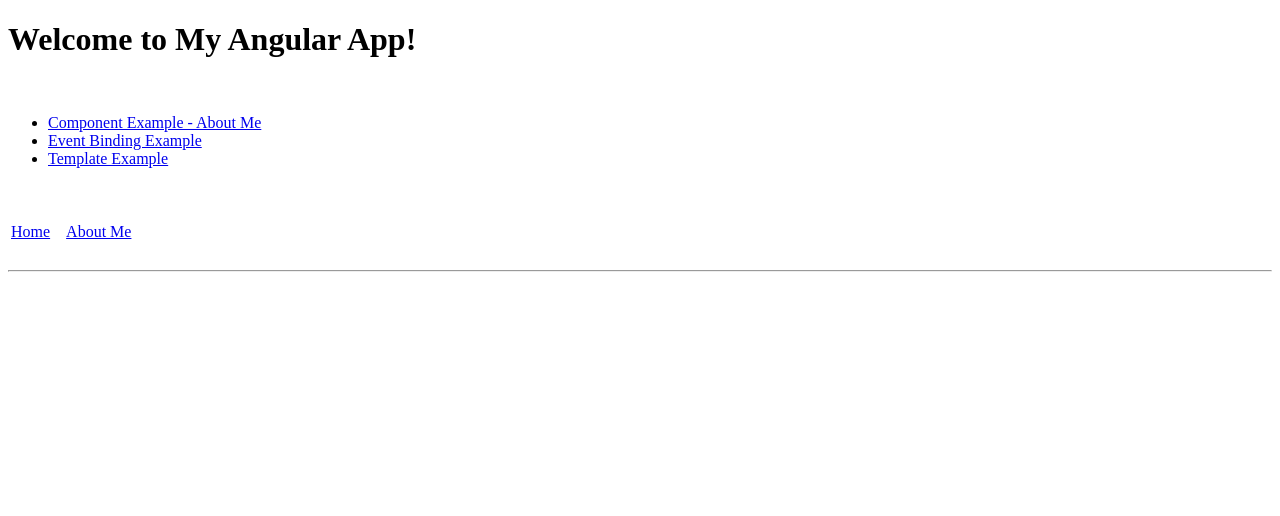
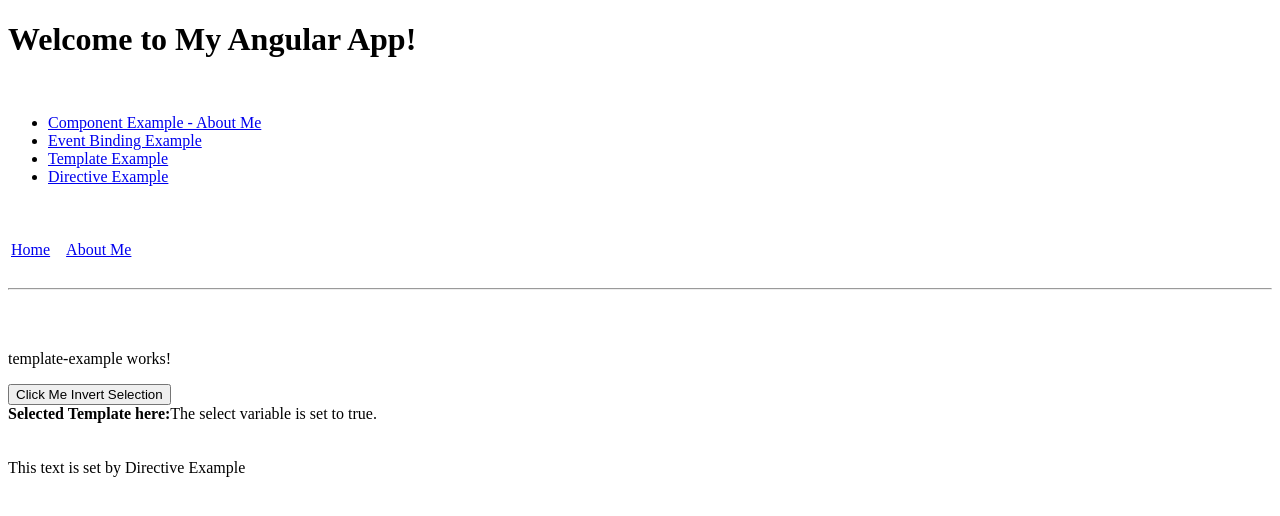
Before and after one commit to mahendra-s/my-angular-practice-app, an Angular app: page /directive-example in a window 1280 px wide. Before the commit this address led to /. Shown: the top 516 px of the page. Built offline with nearby package versions, Linux system fonts and the light colour scheme.

Commit message:
Directive Example added

```diff
--- a/src/app/app-routing.module.ts
+++ b/src/app/app-routing.module.ts
@@ -6,10 +6,11 @@ import { EventBindingExampleComponent } from './event-binding-example/event-bind
 import { TemplateExampleComponent } from './template-example/template-example.component';
 
 const routes: Routes = [
-  {path: 'home', component: HomeComponent},
-  {path: 'about', component: AboutMeComponent},
-  {path: 'event-binding-example', component: EventBindingExampleComponent},
-  {path: 'template-example', component: TemplateExampleComponent}
+  {path: 'home', component: HomeComponent}
+  , {path: 'about', component: AboutMeComponent}
+  , {path: 'event-binding-example', component: EventBindingExampleComponent}
+  , {path: 'template-example', component: TemplateExampleComponent}
+  , {path: 'directive-example', component: TemplateExampleComponent}
 ];
 
 @NgModule({
--- a/src/app/app.module.ts
+++ b/src/app/app.module.ts
@@ -7,6 +7,7 @@ import { HomeComponent } from './home/home.component';
 import { AboutMeComponent } from './about-me/about-me.component';
 import { EventBindingExampleComponent } from './event-binding-example/event-binding-example.component';
 import { TemplateExampleComponent } from './template-example/template-example.component';
+import { DirectiveExampleDirective } from './directive-example.directive';
 
 @NgModule({
   declarations: [
@@ -14,7 +15,8 @@ import { TemplateExampleComponent } from './template-example/template-example.co
     HomeComponent,
     AboutMeComponent,
     EventBindingExampleComponent,
-    TemplateExampleComponent
+    TemplateExampleComponent,
+    DirectiveExampleDirective
   ],
   imports: [
     BrowserModule,
--- /dev/null
+++ b/src/app/directive-example.directive.ts
@@ -0,0 +1,12 @@
+import { Directive, ElementRef } from '@angular/core';
+
+@Directive({
+  selector: '[appDirectiveExample]'
+})
+export class DirectiveExampleDirective {
+
+  constructor(Element: ElementRef) {
+    Element.nativeElement.innerText = 'This text is set by Directive Example';
+  }
+
+}
--- a/src/app/home/home.component.html
+++ b/src/app/home/home.component.html
@@ -7,6 +7,7 @@
     <li><a routerLink="/about">Component Example - About Me</a></li>
     <li><a routerLink="/event-binding-example">Event Binding Example</a></li>
     <li><a routerLink="/template-example">Template Example</a></li>
+    <li><a routerLink="/directive-example">Directive Example</a></li>
   </ul>
   <br/><br/>
   <table>
--- a/src/app/template-example/template-example.component.html
+++ b/src/app/template-example/template-example.component.html
@@ -5,3 +5,8 @@
   <ng-template #selected>The select variable is set to true.</ng-template>
   <ng-template #notSelected>The select variable is set to false.</ng-template>
 </div>
+
+<br/><br/>
+<div>
+  <span appDirectiveExample></span>
+</div>
```
Also changed, not shown: 1 other file (tests, documents, lock files or other folders).
